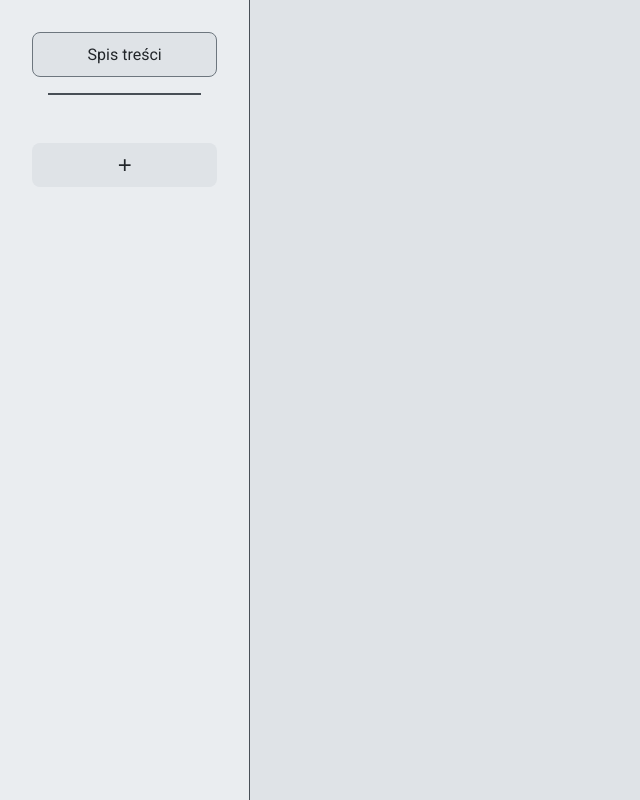
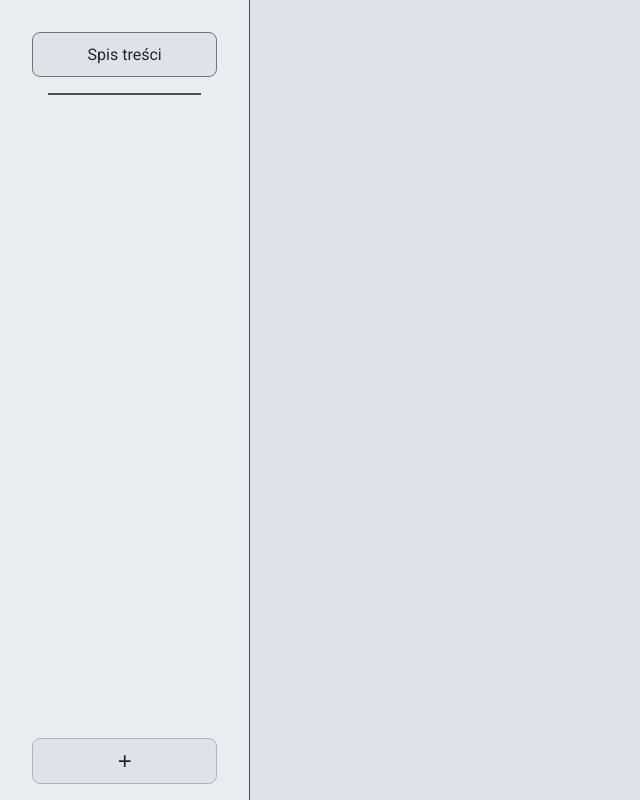
Before and after one commit to jzarzeczny/remarque, a Next.js app: page /remarque/1 in a window 1280 px wide. Before the commit this address had no page. Shown: the whole page, without its empty margins (0-640 px from the left). Built offline with nearby package versions, Linux system fonts and the light colour scheme.

Commit message:
Move logic to layout, add context

```diff
--- /dev/null
+++ b/src/app/remarque/[id]/[subId]/page.tsx
@@ -0,0 +1,3 @@
+export default function RemarqueSubPageId() {
+  return <h2>this is subpage</h2>;
+}
--- /dev/null
+++ b/src/app/remarque/[id]/layout.module.scss
@@ -0,0 +1,56 @@
+@use "@/styles/colors.scss" as *;
+
+.main {
+  display: flex;
+  flex-direction: row;
+  flex-wrap: nowrap;
+  height: 100vh;
+  width: 100vw;
+}
+
+.aside {
+  background-color: $white-300;
+  border-right: 1px solid $black-100;
+  flex: 1 1 300px;
+  padding: 1rem 2rem;
+
+  display: flex;
+  flex-direction: column;
+}
+
+.asideMain {
+  width: 100%;
+  padding: 0.75rem;
+  text-align: center;
+  background-color: $white-500;
+  border-radius: 8px;
+  color: $black-500;
+  margin: 1rem 0;
+  border: 1px solid $gray-500;
+}
+
+.separator {
+  background-color: $black-100;
+  height: 2px;
+  width: calc(100% - 2rem);
+  margin: 0 1rem;
+}
+
+.asideAdd {
+  margin-top: 3rem;
+  width: 100%;
+  padding: 0.5rem;
+  text-align: center;
+  background-color: $white-500;
+  border-radius: 8px;
+  color: $black-500;
+  font-size: 1.5rem;
+  border: 1px solid $gray-300;
+}
+
+.asideSectionsContainer {
+  flex: 1 1 100%;
+  display: flex;
+  flex-direction: column;
+  overflow-y: auto;
+}
--- /dev/null
+++ b/src/app/remarque/[id]/layout.tsx
@@ -0,0 +1,101 @@
+"use client";
+
+import Link from "next/link";
+import styles from "./layout.module.scss";
+import { Remarque, SubPage } from "@/interfaces/remarques";
+import { generateRandomId } from "@/utils/utils";
+import { getFromLocalStorage, saveToLocalStorage } from "@/utils/localStorage";
+import { ReactNode, createContext, useEffect, useState } from "react";
+import { useRouter } from "next/router";
+
+export const RemarqueContext = createContext<
+  | {
+      remarque: Remarque | undefined;
+      setRemarque: (value: Remarque) => void;
+    }
+  | undefined
+>(undefined);
+
+export default function RemarqueLayout({
+  params,
+  children,
+}: {
+  params: {
+    id: string;
+  };
+  children: ReactNode;
+}) {
+  const [remarque, setRemarque] = useState<Remarque>();
+
+  useEffect(() => {
+    const remarques = getFromLocalStorage<Remarque>("remarques");
+    const singleRemarque = remarques?.filter(
+      (remarque) => remarque.id === params.id
+    );
+
+    if (singleRemarque?.length === 1) {
+      setRemarque(singleRemarque[0]);
+    } else {
+      return;
+    }
+  }, [params.id]);
+
+  const addSubPage = () => {
+    const newSubPage: SubPage = {
+      id: generateRandomId(),
+      nodes: [
+        {
+          content: "title",
+          type: "header",
+        },
+      ],
+    };
+    const remarques = getFromLocalStorage<Remarque>("remarques");
+    if (!remarque) {
+      return;
+    }
+    const newRemarque: Remarque = remarque;
+    if (!newRemarque.subPage) {
+      newRemarque.subPage = [];
+    }
+    newRemarque.subPage?.push(newSubPage);
+
+    const withoutOld = remarques?.filter(
+      (remarque) => remarque.id !== params.id
+    );
+
+    withoutOld?.push(newRemarque);
+
+    setRemarque(newRemarque);
+    if (withoutOld) {
+      saveToLocalStorage("remarques", withoutOld);
+    }
+  };
+
+  return (
+    <RemarqueContext.Provider value={{ remarque, setRemarque }}>
+      <main className={styles.main}>
+        <aside className={styles.aside}>
+          <Link className={styles.asideMain} href={`/remarque/${params.id}`}>
+            Spis treści
+          </Link>
+          <span className={styles.separator} />
+          <div className={styles.asideSectionsContainer}>
+            {remarque?.subPage &&
+              remarque?.subPage.map((sub, index) => (
+                <div key={index}>
+                  <Link href={`/remarque/${params.id}/${sub.id}`}>
+                    Something
+                  </Link>
+                </div>
+              ))}
+          </div>
+          <button onClick={addSubPage} className={styles.asideAdd}>
+            +
+          </button>
+        </aside>
+        {children}
+      </main>
+    </RemarqueContext.Provider>
+  );
+}
--- a/src/app/remarque/[id]/page.module.scss
+++ b/src/app/remarque/[id]/page.module.scss
@@ -1,51 +1,4 @@
 @use "@/styles/colors.scss" as *;
-
-.main {
-  display: flex;
-  flex-direction: row;
-  flex-wrap: nowrap;
-  height: 100vh;
-  width: 100vw;
-}
-
-.aside {
-  background-color: $white-300;
-  border-right: 1px solid $black-100;
-  flex: 1 1 300px;
-  padding: 1rem 2rem;
-
-  display: flex;
-  flex-direction: column;
-}
-
-.asideMain {
-  width: 100%;
-  padding: 0.75rem;
-  text-align: center;
-  background-color: $white-500;
-  border-radius: 8px;
-  color: $black-500;
-  margin: 1rem 0;
-  border: 1px solid $gray-500;
-}
-
-.separator {
-  background-color: $black-100;
-  height: 2px;
-  width: calc(100% - 2rem);
-  margin: 0 1rem;
-}
-
-.asideAdd {
-  margin-top: 3rem;
-  width: 100%;
-  padding: 0.5rem;
-  text-align: center;
-  background-color: $white-500;
-  border-radius: 8px;
-  color: $black-500;
-  font-size: 1.5rem;
-}
 
 .content {
   background-color: $white-500;
--- a/src/app/remarque/[id]/page.tsx
+++ b/src/app/remarque/[id]/page.tsx
@@ -2,10 +2,11 @@
 
 import Link from "next/link";
 import styles from "./page.module.scss";
-import { Suspense, useEffect, useState } from "react";
+import { Suspense, useContext } from "react";
 import { getFromLocalStorage, saveToLocalStorage } from "@/utils/localStorage";
-import { Remarque } from "@/interfaces/remarques";
-import { useRouter } from "next/navigation";
+import { Remarque, SubPage } from "@/interfaces/remarques";
+import { generateRandomId } from "@/utils/utils";
+import { RemarqueContext } from "./layout";
 
 interface RemarqueIdProps {
   params: {
@@ -14,22 +15,13 @@ interface RemarqueIdProps {
 }
 
 export default function RemarqueId({ params }: RemarqueIdProps) {
-  const [remarque, setRemarque] = useState<Remarque>();
+  let context = useContext(RemarqueContext);
 
-  const router = useRouter();
+  if (!context) {
+    return;
+  }
 
-  useEffect(() => {
-    const remarques = getFromLocalStorage<Remarque>("remarques");
-    const singleRemarque = remarques?.filter(
-      (remarque) => remarque.id === params.id
-    );
-
-    if (singleRemarque?.length === 1) {
-      setRemarque(singleRemarque[0]);
-    } else {
-      router.push("/");
-    }
-  }, [params.id]);
+  const { remarque, setRemarque } = context;
 
   function update(update: string) {
     if (!remarque || !update) {
@@ -60,16 +52,39 @@ export default function RemarqueId({ params }: RemarqueIdProps) {
     saveToLocalStorage("remarques", newRemarques);
   }
 
+  const addSubPage = () => {
+    const newSubPage: SubPage = {
+      id: generateRandomId(),
+      nodes: [
+        {
+          content: "title",
+          type: "header",
+        },
+      ],
+    };
+    const remarques = getFromLocalStorage<Remarque>("remarques");
+    if (!remarque) {
+      return;
+    }
+    const newRemarque: Remarque = remarque;
+    if (!newRemarque.subPage) {
+      newRemarque.subPage = [];
+    }
+    newRemarque.subPage?.push(newSubPage);
+
+    const withoutOld = remarques?.filter(
+      (remarque) => remarque.id !== params.id
+    );
+
+    withoutOld?.push(newRemarque);
+
+    setRemarque(newRemarque);
+    if (withoutOld) {
+      saveToLocalStorage("remarques", withoutOld);
+    }
+  };
+
   return (
-    <main className={styles.main}>
-      <aside className={styles.aside}>
-        <Link className={styles.asideMain} href={`/remarque/${params.id}`}>
-          Spis treści
-        </Link>
-        <span className={styles.separator} />
-        <button className={styles.asideAdd}> + </button>
-      </aside>
-      <Suspense fallback={"Loading"}>
     <section className={styles.content}>
       <div
         contentEditable
@@ -82,7 +97,5 @@ export default function RemarqueId({ params }: RemarqueIdProps) {
         {remarque?.frontPage.title}
       </div>
     </section>
-      </Suspense>
-    </main>
   );
 }
--- a/src/interfaces/remarques.ts
+++ b/src/interfaces/remarques.ts
@@ -3,7 +3,7 @@ export type NodeType = "header" | "content" | "image";
 export interface Remarque {
   id: string;
   frontPage: FrontPage;
-  subPage?: { [key: string]: SubPage };
+  subPage?: SubPage[];
 }
 
 export interface FrontPage {
@@ -11,7 +11,7 @@ export interface FrontPage {
 }
 
 export interface SubPage {
-  title: string;
+  id: string;
   nodes: SubPageNode[];
 }
 
```
Lines whose indentation alone changed are shown as unchanged.
